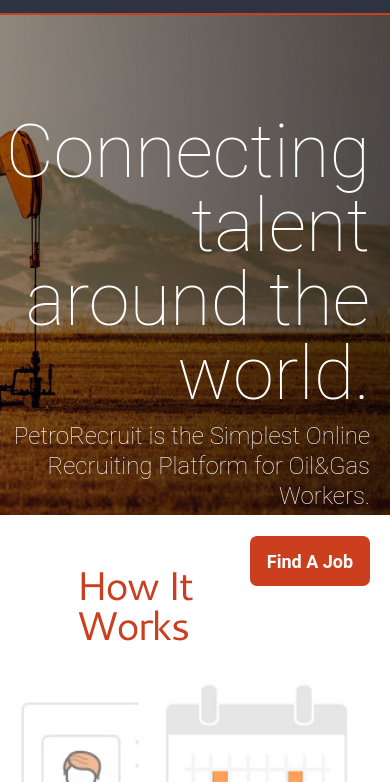
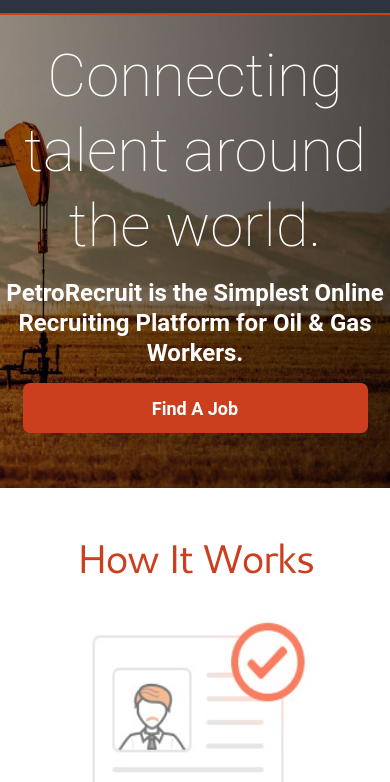
Before and after one commit to AnmolMago/PetroRecruitWeb, a plain HTML site: page index.html in a window 390 px wide. Shown: the part 62-844 px from the top of the page. Drawn offline with nearby package versions, Linux system fonts and the light colour scheme.

Commit message:
responsiveness part 1

```diff
--- a/index.html
+++ b/index.html
@@ -17,8 +17,8 @@
                 &#9776;
             </div>
             <div id="navbtns">
-                <div class="button" id="loginbtn"><a href="#" class="fill">Log In</a></div>
-                <div class="button" id="signupbtn"><a href="#" class="fill">Sign Up</a></div>
+                <div class="button navbtn" id="loginbtn"><a href="#" class="fill">Log In</a></div>
+                <div class="button navbtn" id="signupbtn"><a href="#" class="fill">Sign Up</a></div>
                 <a href="#">Companies</a>
                 <a href="#">Find A Job</a>
             </div>
@@ -26,8 +26,8 @@
     </nav>
     <div id="main">
         <div class="wrapper">
-            <h3>Connecting talent<br/>around the world.</h3>
-            <p>PetroRecruit is the Simplest Online<br/>Recruiting Platform for Oil&Gas Workers.</p>
+            <h3>Connecting talent around the world.</h3>
+            <p>PetroRecruit is the Simplest Online Recruiting Platform for Oil & Gas Workers.</p>
             <div class="button" id="hirebtn"><a href="#">Find A Job</a></div>
         </div>
     </div>
--- a/petrorecruit.css
+++ b/petrorecruit.css
@@ -12,6 +12,7 @@
 	height:100%;
 	background:white;
 	font: 16px/16px Roboto;
+	overflow:auto;
 	}
 
 nav{
@@ -20,6 +21,8 @@
 	background:#2d3340;
 	border-bottom:#cb3f1e 2px solid;
 	color:white;
+	position:fixed;
+	z-index:9001;
 	}
 
 	nav #navbtns{
@@ -46,6 +49,8 @@
 	background-size:cover;
 	color:white;
 	text-align:right;
+	overflow:hidden;
+	margin-top:102px;
 	}
 
 	#main .wrapper > *{
@@ -55,15 +60,17 @@
 		}
 
 	#main h3{
-		font:4.625em/1em Roboto;
+		font:74px/80px Roboto;
 		font-weight:100;
 		margin-top:100px;
+		width:575px;
 		}
 
 	#main p{
 		font:24px/30px Roboto;
-		font-weight:100;
+		font-weight:bold;
 		margin-top:10px;
+		width:575px;
 		}
 
 	#main #hirebtn{
@@ -87,11 +94,7 @@
 	}
 
 #howitworks .module{
-	display:inline-block;
-	width:32%;
-	margin-left:1%;
 	text-align:center;
-	vertical-align:top;
 	color:#666;
 	}
 
@@ -131,6 +134,7 @@
 	text-align:center;
 	color:white;
 	overflow:auto;
+	clear:both;
 	}
 
 	#looking h3{
@@ -216,6 +220,14 @@
 		float:right;
 		margin: 42px 30px 0px 0px;
 	}
+
+
+	#howitworks .module{
+		display:inline-block;
+		width:32%;
+		margin-left:1%;
+		vertical-align:top;
+		}
 }
 
 @media (min-width: 1200px) {
@@ -224,7 +236,7 @@
 
 @media (max-width: 1199px) {
 
-	.button:not(nav.button){
+	.button:not(.navbtn){
 		float:right;
 		border-radius: 7px;
 		height:33px;
@@ -234,12 +246,20 @@
 		padding-top:17px;
 		width:100px;
 	}
+
+	#howitworks #startbtn{
+		margin-top:40px;
+		}
 }
 
 @media (min-width: 875px) and (max-width: 1199px) {
 	.wrapper{
 		width:100%;
 	}
+
+	.module p{
+		padding:0px 25px !important;
+		}
 
 	#main .wrapper > *{
 		margin-right:50px;
@@ -261,6 +281,30 @@
 			margin-top:10px;
 			margin-left: calc(50% - 195px);
 		}
+
+	#main{
+		margin-top:75px;
+		height:475px;
+		}
+
+	#main .wrapper > *{
+		float:none;
+		clear:both;
+		margin:15px auto 5px;
+		width:100%;
+		max-width:450px;
+		text-align:center;
+		}
+
+		#main .wrapper h3{
+			font:60px/75px Roboto;
+			margin-top:25px;
+			font-weight:100;
+			}
+
+		#main .wrapper #hirebtn{
+			width:325px;
+			}
 
 	.wrapper{
 		width:100%;
@@ -286,4 +330,12 @@
 			display:block;
 			}
 
+	#howitworks{
+		height:1450px;
+		}
+
+		#howitworks p{
+			max-width:275px;
+			margin: 0 auto;
+			}
 }
```
